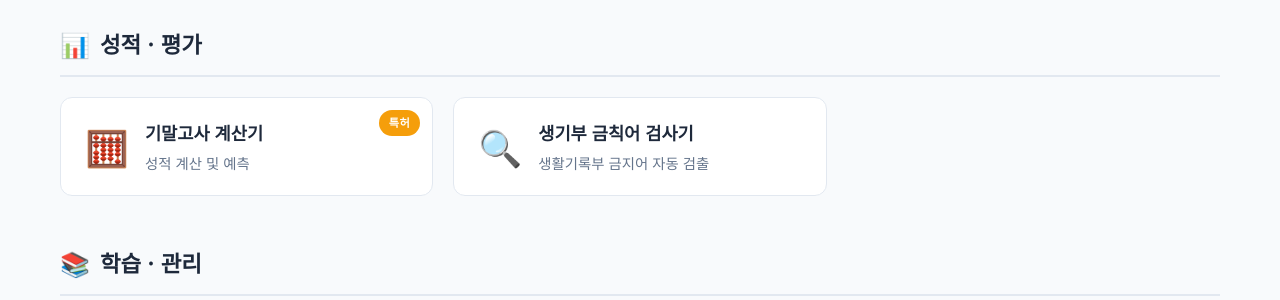
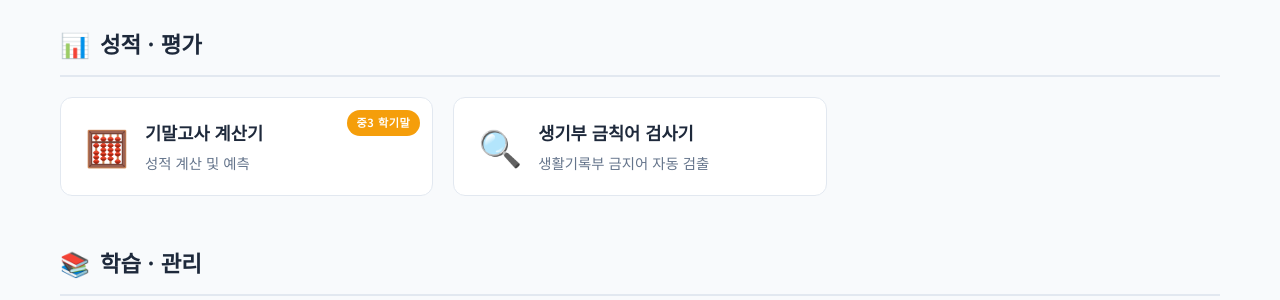
Before and after one commit to CHOISEONGYEOL/Teacher-support, a Python web app: template templates/index.html in a window 1280 px wide. Shown: the part 434-734 px from the top of the page. Run offline with Jinja, Linux system fonts and the light colour scheme; the template is opened without the code that fills it, so the values that code supplies are empty.

Commit message:
Update index.html

```diff
--- a/templates/index.html
+++ b/templates/index.html
@@ -62,7 +62,7 @@
                             <h3>기말고사 계산기</h3>
                             <p>성적 계산 및 예측</p>
                         </div>
-                        <div class="card-badge patent">특허</div>
+                        <div class="card-badge patent">중3 학기말</div>
                     </a>
 
                     <!-- 생기부 금칙어 검사기 -->
```
